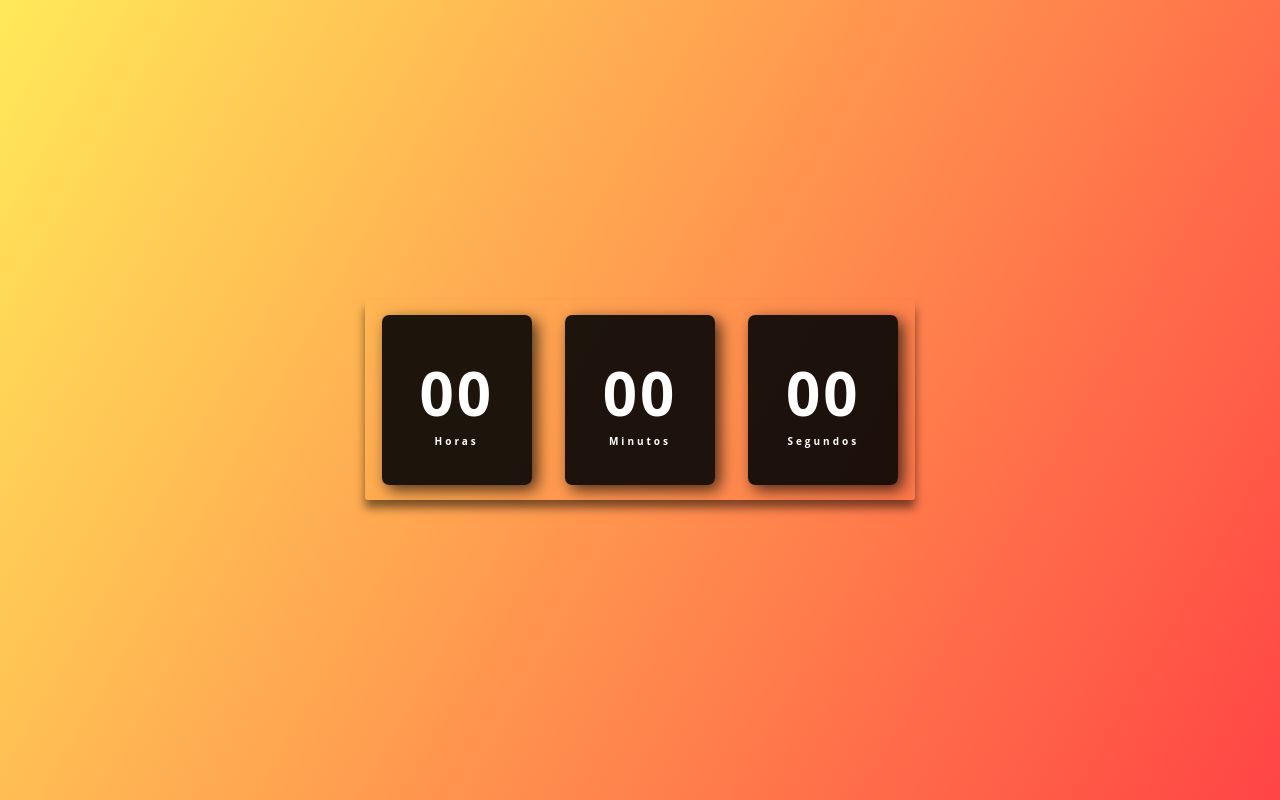
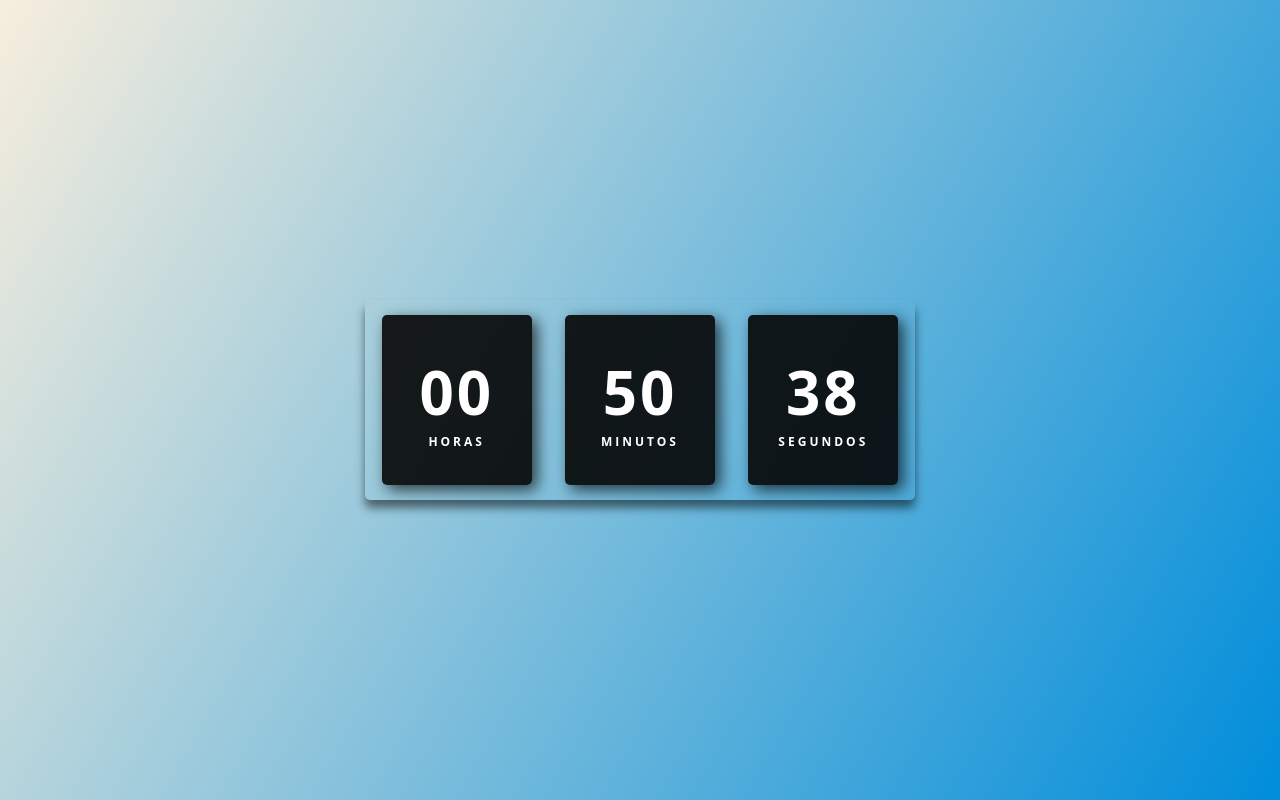
Before and after one commit to Gabriellfreitasr/Relogio_Digital, a plain HTML site: page index.html in a window 1280 px wide. Drawn offline with Linux system fonts and the light colour scheme; a web font is replaced by a local one.

Commit message:
Funcionalidade

```diff
--- a/css/style.css
+++ b/css/style.css
@@ -8,7 +8,8 @@
 
 body {
     height: 100vh;
-    background: linear-gradient(120deg, #ffe53bd8, #ff2525da);
+    background: linear-gradient(120deg, #F7EEDD, #008DDA);
+    /*background: linear-gradient(120deg, #ffe53bd8, #ff2525da); */
     display: flex;
     align-items: center;
     justify-content: center;
@@ -21,7 +22,7 @@ body {
     height: 200px;
     width: 550px;
     background: transparent;
-    border-radius: 3px;
+    border-radius: 5px;
     box-shadow: 0px 8px 10px rgba(0, 0, 0, 0.5);
 }
 
@@ -35,7 +36,7 @@ body {
     color: #fff;
     background: rgba(5, 5, 5, 0.9);
     box-shadow: 5px 5px 15px rgba(0, 0, 0, 0.7);
-    border-radius: 7px;
+    border-radius: 5px;
     letter-spacing: 3px;
 }
 
@@ -45,5 +46,5 @@ body {
 }
 
 .relogio span.tempo {
-    font-size: 10px;
+    font-size: 12px;
 }
--- a/index.html
+++ b/index.html
@@ -3,6 +3,7 @@
 <head>
     <meta charset="UTF-8">
     <meta name="viewport" content="width=device-width, initial-scale=1.0">
+    <link rel="icon" type="image/x-icon" href="assets/logo.png">
     <link rel="stylesheet" href="css/style.css">
     <title> Relógio Digital </title>
 </head>
@@ -10,17 +11,17 @@
     <div class="relogio">
         <div>
             <span id="horas"> 00 </span>
-            <span class="tempo"> Horas </span>
+            <span class="tempo"> HORAS </span>
         </div>
 
         <div>
             <span id="minutos"> 00 </span>
-            <span class="tempo"> Minutos </span>
+            <span class="tempo"> MINUTOS </span>
         </div>
 
         <div>
             <span id="segundos"> 00 </span>
-            <span class="tempo"> Segundos </span>
+            <span class="tempo"> SEGUNDOS </span>
         </div>
     </div>
 
--- a/script/index.js
+++ b/script/index.js
@@ -0,0 +1,20 @@
+const horas = document.getElementById('horas');
+const minutos = document.getElementById('minutos');
+const segundos = document.getElementById('segundos');
+
+const relogio = setInterval(function time () {
+    let dateToday = new Date();
+    let hr = dateToday.getHours();
+    let min = dateToday.getMinutes();
+    let s = dateToday.getSeconds();
+
+    if (hr < 10) hr = "0" + hr;
+
+    if (min < 10) min = "0" + min;
+
+    if (s < 10) s = "0" + s;
+
+    horas.textContent = hr;
+    minutos.textContent = min;
+    segundos.textContent = s;
+})
```
Also changed, not shown: assets/logo.png (added).
